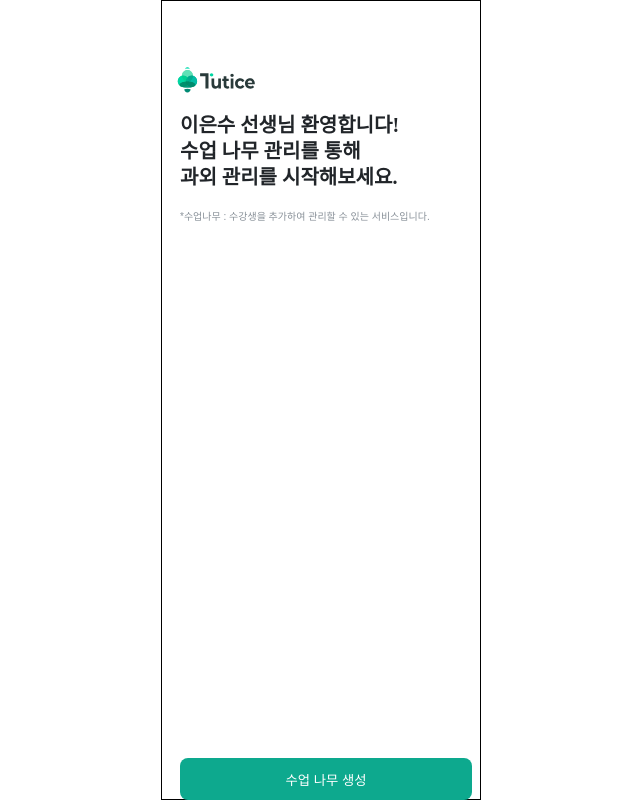
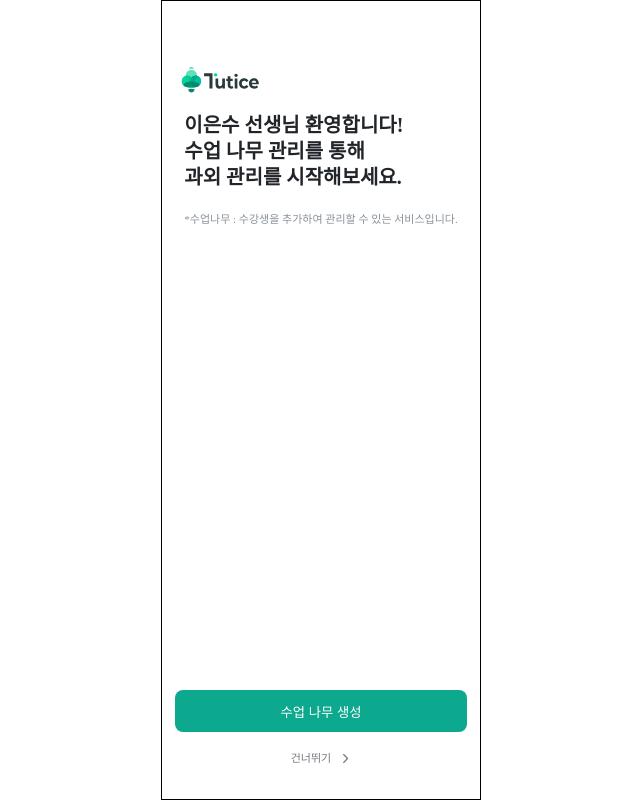
Before and after one commit to Gwasuwon-shot/Tutice_Client, a React (Vite) app: page /signup in a window 1280 px wide. Shown: the whole page, without its empty margins (319-959 px from the left). Built offline with nearby package versions, Linux system fonts and the light colour scheme; a web font is replaced by a local one; what recoil-persist would draw is missing.

Commit message:
[ feat ] 정렬 조정

```diff
--- a/src/components/welcomeSignup/AfterSignup.tsx
+++ b/src/components/welcomeSignup/AfterSignup.tsx
@@ -35,4 +35,5 @@ const MainText = styled.p`
 
 const SubText = styled.p`
   color: ${({ theme }) => theme.colors.grey400};
+  ${({ theme }) => theme.fonts.body07};
 `;
--- a/src/components/welcomeSignup/WelcomeSignup.tsx
+++ b/src/components/welcomeSignup/WelcomeSignup.tsx
@@ -6,13 +6,22 @@ import { nextArrowWelcomeIc } from "../../assets";
 
 export default function WelcomeSignup() {
   const [isWelcome, setIsWelcome] = useState(true);
+
+  function handleToNextStep() {
+    setIsWelcome(false);
+  }
   return (
     <>
       <Container>
         {isWelcome ? <AfterSignup /> : <AlertSignup />}
         <ButtonWrapper>
-          <WelcomeButton>{isWelcome ? "수업 나무 생성" : "할래요"!}</WelcomeButton>
-          <nextArrowWelcomeIcon />
+          <WelcomeButton type="button" onClick={handleToNextStep}>
+            {isWelcome ? "수업 나무 생성" : "할래요"!}
+          </WelcomeButton>
+          <PassButton type="button">
+            건너뛰기
+            <NextArrowWelcomeIcon />
+          </PassButton>
         </ButtonWrapper>
       </Container>
     </>
@@ -20,19 +29,24 @@ export default function WelcomeSignup() {
 }
 
 const Container = styled.div`
-  margin-left: 1.8rem;
+  display: flex;
+  justify-content: center;
 
   white-space: pre-line;
 `;
 
-const ButtonWrapper = styled.div``;
+const ButtonWrapper = styled.div`
+  display: flex;
+  align-items: center;
+  flex-direction: column;
+  position: fixed;
+  bottom: 0;
+`;
 
 const WelcomeButton = styled.button`
   display: flex;
   justify-content: center;
   align-items: center;
-  position: fixed;
-  bottom: 0;
 
   width: 29.2rem;
   height: 4.2rem;
@@ -44,7 +58,19 @@ const WelcomeButton = styled.button`
   border-radius: 8px;
 `;
 
-const nextArrowWelcomeIcon = styled(nextArrowWelcomeIc)`
-  width: 1.1rem;
+const PassButton = styled.button`
+  display: flex;
+  align-items: center;
+
+  color: ${({ theme }) => theme.colors.grey500};
+
+  ${({ theme }) => theme.fonts.body06};
+  margin-top: 1.9rem;
+  margin-bottom: 3.5rem;
+`;
+
+const NextArrowWelcomeIcon = styled(nextArrowWelcomeIc)`
+  width: 1.1em;
   height: 1.1rem;
+  margin-left: 0.8rem;
 `;
```
